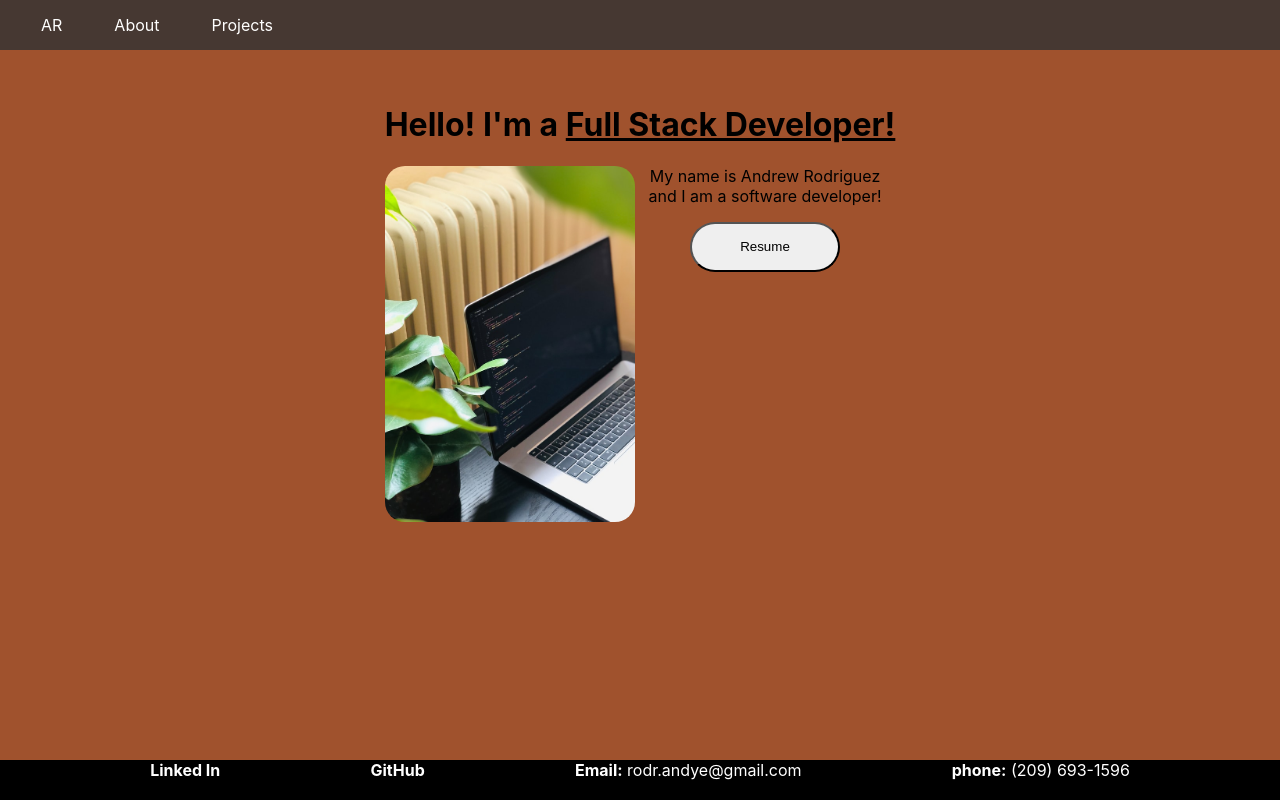
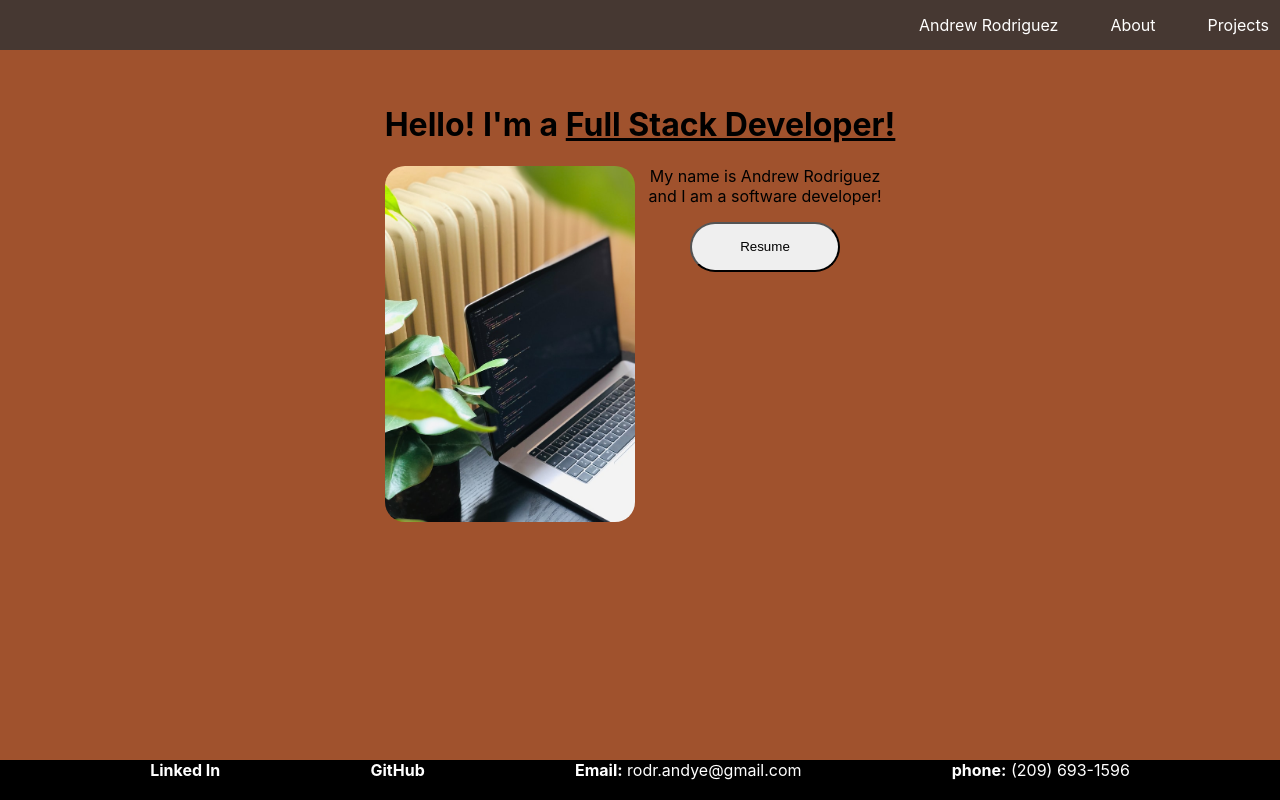
Before and after one commit to Andyrod209/Andyrod209.github.io, a React (Create React App) app: page / in a window 1280 px wide. Built offline with nearby package versions, Linux system fonts and the light colour scheme.

Commit message:
Refactor: Changed AR to full name. Style: moved items on navbar to the right.

```diff
--- a/src/Components/Navbar/Navbar.css
+++ b/src/Components/Navbar/Navbar.css
@@ -1,5 +1,6 @@
 .navbar ul{
   display: flex;
+  justify-content: right;
   list-style-type: none;
   margin: 0;
   padding: 15px;
--- a/src/Components/Navbar/Navbar.jsx
+++ b/src/Components/Navbar/Navbar.jsx
@@ -1,13 +1,13 @@
 import './Navbar.css'
 const Navbar = () => {
     return (
-        <div className="navbar">
+        <nav className="navbar">
             <ul>
-                <li ><a href='/'>AR</a></li>
+                <li ><a href='/'>Andrew Rodriguez</a></li>
                 <li ><a href="/about">About</a></li>
                 <li ><a href='/projects'>Projects</a></li>
             </ul>
-        </div> );
+        </nav> );
 }
 
 export default Navbar;
```
